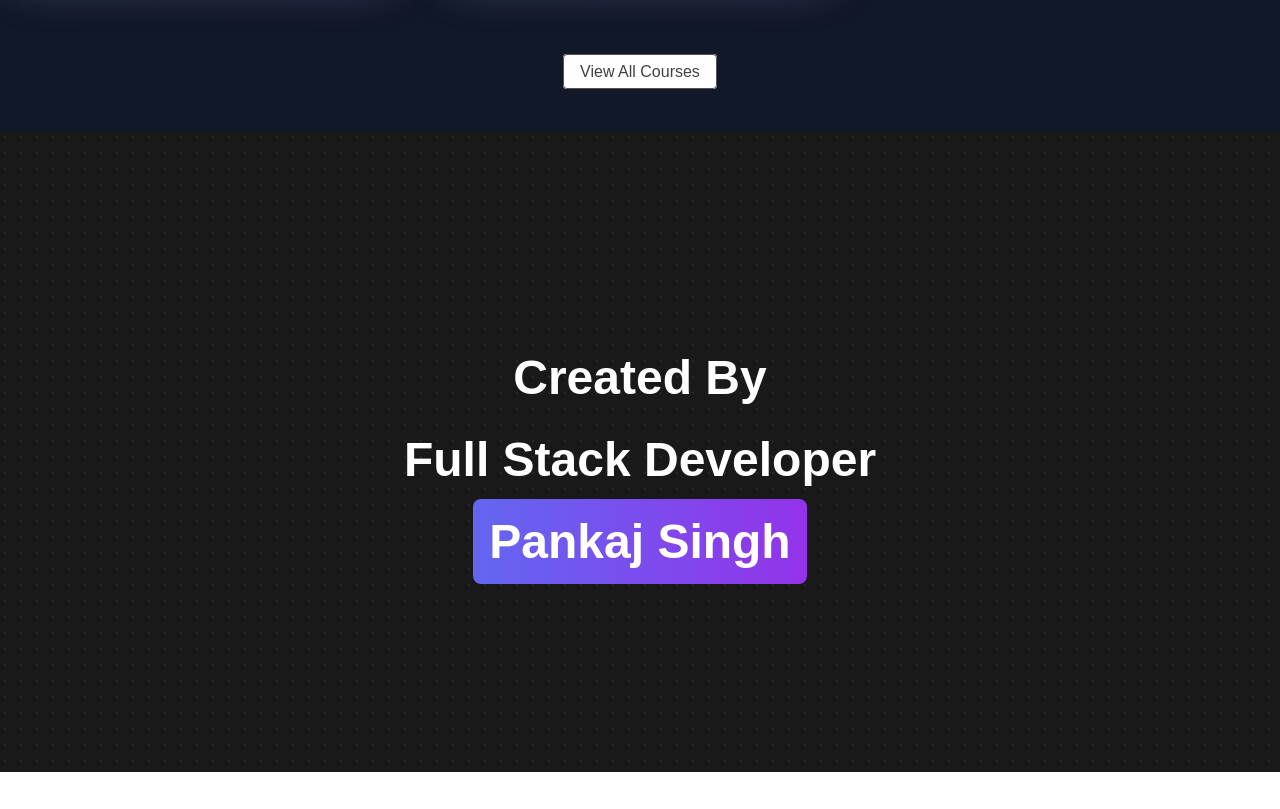
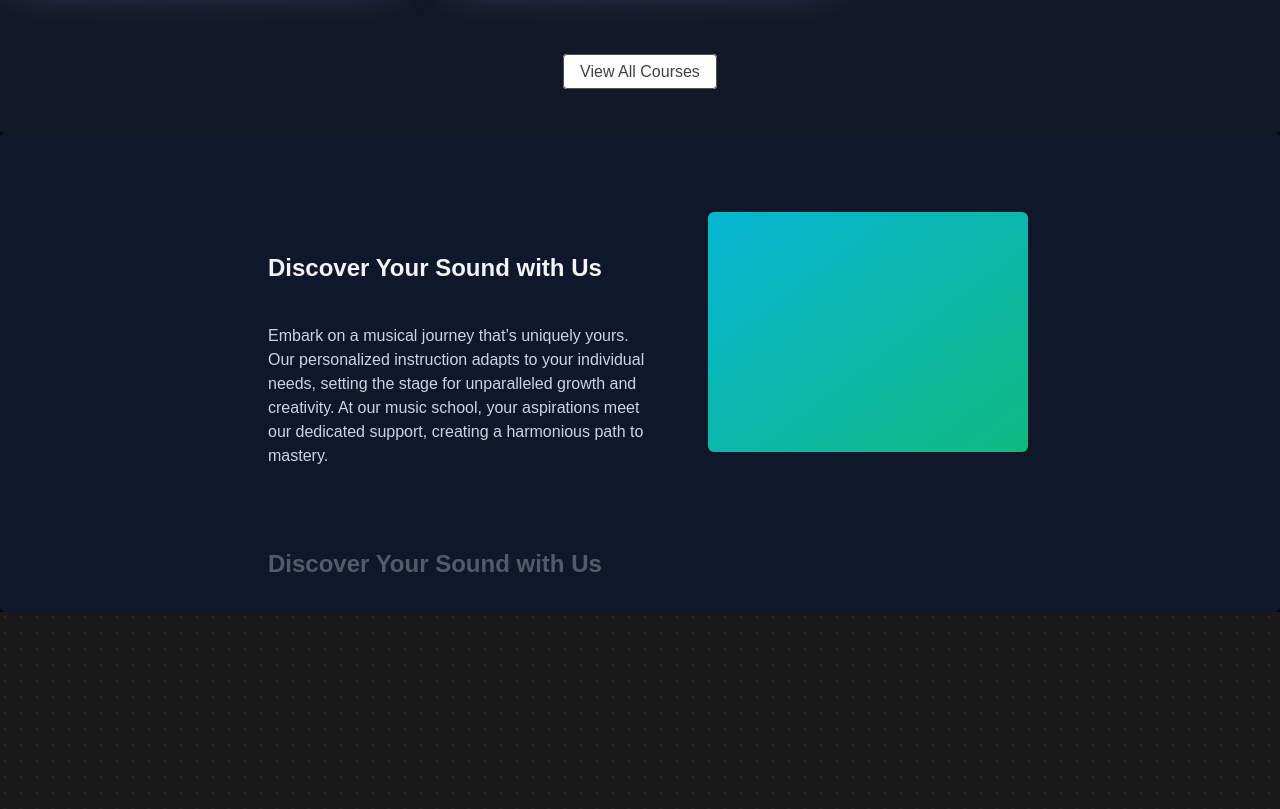
Before and after one commit to pnk-ltoc-892/portfolio-demo, a Next.js app: page / in a window 1280 px wide. Shown: the part 1260-2069 px from the top of the page. Before the commit the page ends 2032 px from the top, so only its background shows below. Built offline with nearby package versions, Linux system fonts and the light colour scheme.

Commit message:
Add Why Choose Us Section

```diff
--- a/src/app/page.tsx
+++ b/src/app/page.tsx
@@ -1,5 +1,6 @@
 import FeaturedSection from "@/components/FeaturedSection.tsx";
 import HeroSection from "@/components/HeroSection.tsx";
+import { WhyChooseUs } from "@/components/WhyChooseUs.tsx";
 
 export default function Home() {
   return (
@@ -11,6 +12,9 @@
       {/* // Featured Section */}
       <FeaturedSection />
 
+      {/* // Stcky Scroll Section */}
+      <WhyChooseUs />
+
 
     </main>
 
--- /dev/null
+++ b/src/components/WhyChooseUs.tsx
@@ -0,0 +1,44 @@
+'use-client'
+import React from 'react'
+import { StickyScroll } from './ui/sticky-scroll-reveal.tsx'
+
+const musicSchoolContent = [
+    {
+        title: 'Discover Your Sound with Us',
+        description:
+            'Embark on a musical journey that’s uniquely yours. Our personalized instruction adapts to your individual needs, setting the stage for unparalleled growth and creativity. At our music school, your aspirations meet our dedicated support, creating a harmonious path to mastery.',
+    },
+    {
+        title: 'Discover Your Sound with Us',
+        description:
+            'Embark on a musical journey that’s uniquely yours. Our personalized instruction adapts to your individual needs, setting the stage for unparalleled growth and creativity. At our music school, your aspirations meet our dedicated support, creating a harmonious path to mastery.',
+    },
+    {
+        title: 'Discover Your Sound with Us',
+        description:
+            'Embark on a musical journey that’s uniquely yours. Our personalized instruction adapts to your individual needs, setting the stage for unparalleled growth and creativity. At our music school, your aspirations meet our dedicated support, creating a harmonious path to mastery.',
+    },
+    {
+        title: 'Live Feedback & Engagement',
+        description:
+            'Immerse yourself in an interactive learning experience where feedback is immediate, just like real-time changes in a collaborative project. This approach enhances your understanding and mastery of music concepts and performance techniques.',
+    },
+    {
+        title: 'Cutting-Edge Curriculum',
+        description:
+            'Our curriculum is continuously updated to include the latest music education trends and technologies, ensuring you’re always learning with the most current and effective methods. Say goodbye to outdated materials and welcome an education that evolves with the industry.',
+    },
+    {
+        title: 'Limitless Learning Opportunities',
+        description:
+            'With our expansive resource library and dynamic course offerings, you’ll never find yourself without something new to explore. Our platform provides continuous opportunities for growth, ensuring your musical skills are always advancing.',
+    },
+];
+
+export const WhyChooseUs = () => {
+    return (
+        <div>
+            <StickyScroll content={musicSchoolContent} contentClassName='bg-gray-900'/>
+        </div>
+    )
+}
--- /dev/null
+++ b/src/components/ui/sticky-scroll-reveal.tsx
@@ -0,0 +1,113 @@
+"use client";
+import React, { useEffect, useRef, useState } from "react";
+import { useMotionValueEvent, useScroll } from "framer-motion";
+import { motion } from "framer-motion";
+import { cn } from "@/utils/cn.ts";
+
+
+export const StickyScroll = ({
+    content,
+    contentClassName,
+}: {
+    content: {
+        title: string;
+        description: string;
+        content?: React.ReactNode | any;
+    }[];
+    contentClassName?: string;
+}) => {
+    const [activeCard, setActiveCard] = React.useState(0);
+    const ref = useRef<any>(null);
+    const { scrollYProgress } = useScroll({
+        // uncomment line 22 and comment line 23 if you DONT want the overflow container and want to have it change on the entire page scroll
+        // target: ref
+        container: ref,
+        offset: ["start start", "end start"],
+    });
+    const cardLength = content.length;
+
+    useMotionValueEvent(scrollYProgress, "change", (latest) => {
+        const cardsBreakpoints = content.map((_, index) => index / cardLength);
+        const closestBreakpointIndex = cardsBreakpoints.reduce(
+            (acc, breakpoint, index) => {
+                const distance = Math.abs(latest - breakpoint);
+                if (distance < Math.abs(latest - cardsBreakpoints[acc])) {
+                    return index;
+                }
+                return acc;
+            },
+            0
+        );
+        setActiveCard(closestBreakpointIndex);
+    });
+
+    const backgroundColors = [
+        "var(--slate-900)",
+        "var(--black)",
+        "var(--neutral-900)",
+    ];
+    const linearGradients = [
+        "linear-gradient(to bottom right, var(--cyan-500), var(--emerald-500))",
+        "linear-gradient(to bottom right, var(--pink-500), var(--indigo-500))",
+        "linear-gradient(to bottom right, var(--orange-500), var(--yellow-500))",
+    ];
+
+    const [backgroundGradient, setBackgroundGradient] = useState(
+        linearGradients[0]
+    );
+
+    useEffect(() => {
+        setBackgroundGradient(linearGradients[activeCard % linearGradients.length]);
+    }, [activeCard]);
+
+    return (
+        <motion.div
+            animate={{
+                backgroundColor: backgroundColors[activeCard % backgroundColors.length],
+            }}
+            className="h-[30rem] overflow-y-auto flex justify-center relative space-x-10 rounded-md p-10"
+            ref={ref}
+        >
+            <div className="div relative flex items-start px-4">
+                <div className="max-w-2xl">
+                    {content.map((item, index) => (
+                        <div key={item.title + index} className="my-20">
+                            <motion.h2
+                                initial={{
+                                    opacity: 0,
+                                }}
+                                animate={{
+                                    opacity: activeCard === index ? 1 : 0.3,
+                                }}
+                                className="text-2xl font-bold text-slate-100"
+                            >
+                                {item.title}
+                            </motion.h2>
+                            <motion.p
+                                initial={{
+                                    opacity: 0,
+                                }}
+                                animate={{
+                                    opacity: activeCard === index ? 1 : 0.3,
+                                }}
+                                className="text-kg text-slate-300 max-w-sm mt-10"
+                            >
+                                {item.description}
+                            </motion.p>
+                        </div>
+                    ))}
+                    <div className="h-40" />
+                </div>
+            </div>
+            <div
+                style={{ background: backgroundGradient }}
+                className={cn(
+                    "hidden lg:block h-60 w-80 rounded-md bg-white sticky top-10 overflow-hidden",
+                    contentClassName
+                )}
+            >
+                {content[activeCard].content ?? null}
+            </div>
+        </motion.div>
+    );
+};
```
